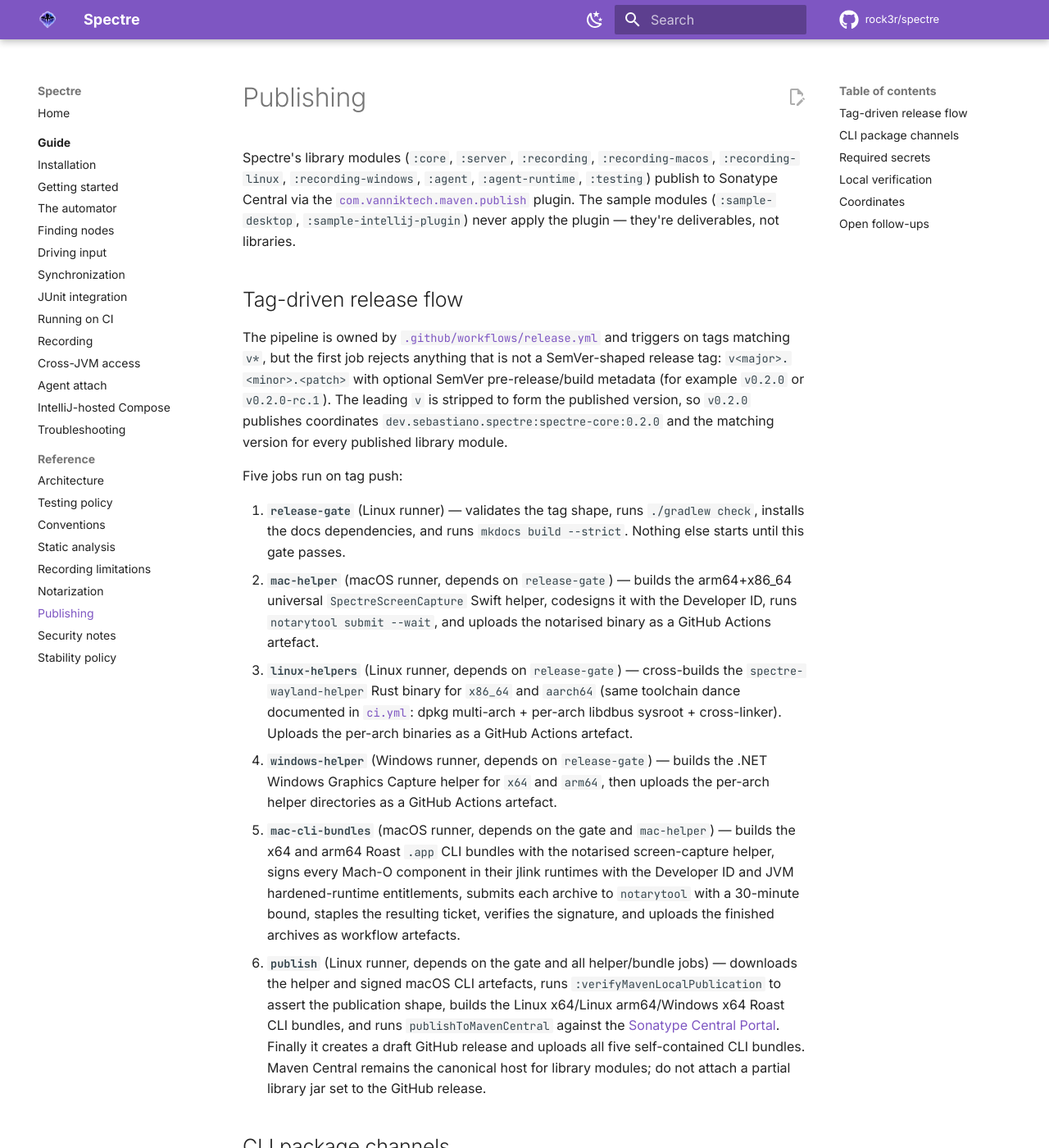
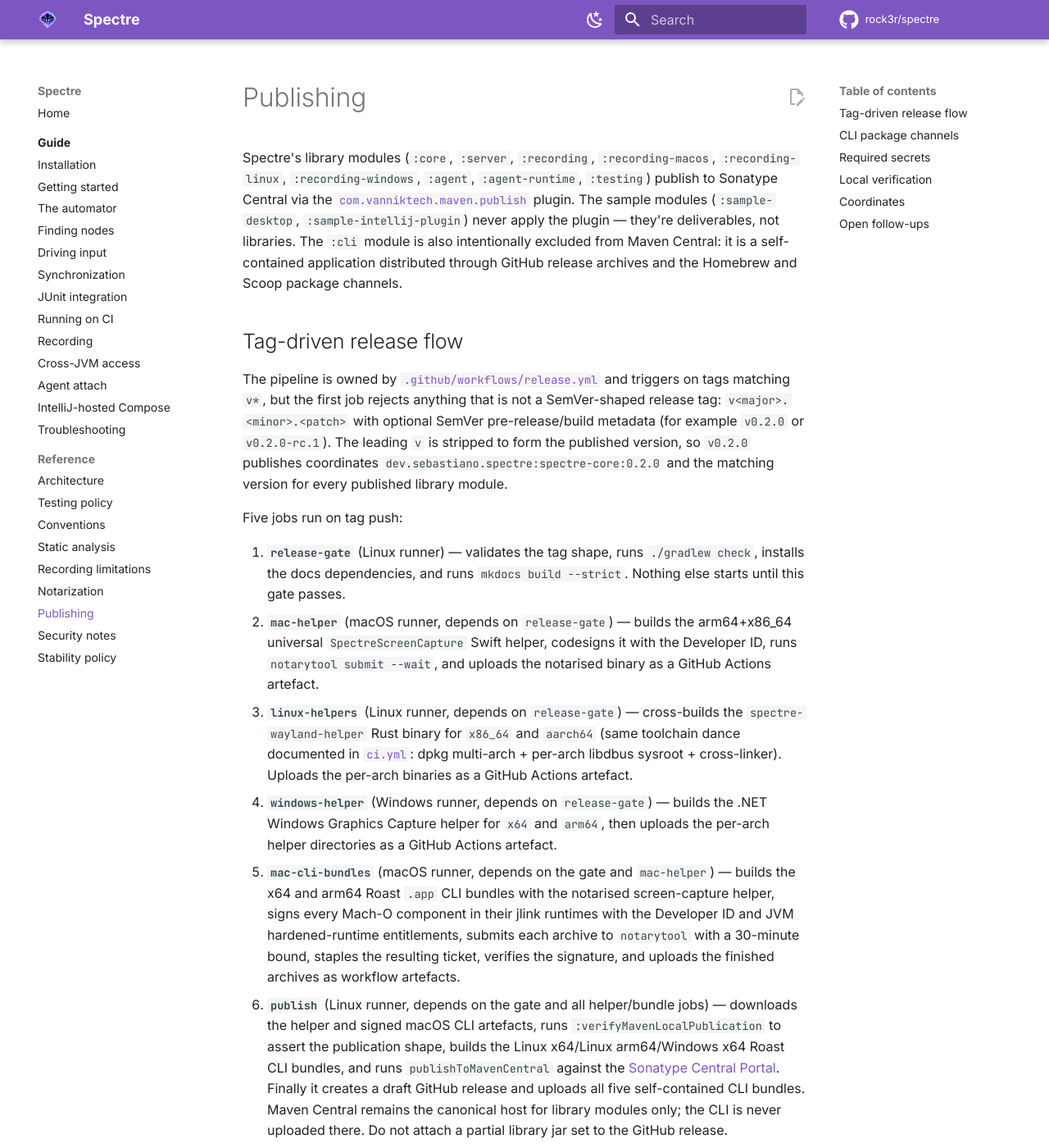
Before and after one commit to rock3r/spectre, an MkDocs documentation site: the page built from docs/PUBLISHING.md, in a window 1280 px wide and 1400 px high. Shown: the whole window at 82% size. Built offline with MkDocs 1.6.1 and Material for MkDocs 9.7.7, drawn with Linux system fonts in a browser that asks for light colours; comment, search, counter and statistics services are not loaded.

Commit message:
Clarify CLI distribution channels

```diff
--- a/docs/PUBLISHING.md
+++ b/docs/PUBLISHING.md
@@ -5,6 +5,9 @@
 [`com.vanniktech.maven.publish`][vanniktech] plugin.
 The sample modules (`:sample-desktop`, `:sample-intellij-plugin`) never apply
 the plugin — they're deliverables, not libraries.
+The `:cli` module is also intentionally excluded from Maven Central: it is a
+self-contained application distributed through GitHub release archives and the
+Homebrew and Scoop package channels.
 
 [vanniktech]: https://github.com/vanniktech/gradle-maven-publish-plugin
 
@@ -49,8 +52,8 @@
    publication shape, builds the Linux x64/Linux arm64/Windows x64 Roast CLI bundles, and runs
    `publishToMavenCentral` against the [Sonatype Central Portal][central-portal]. Finally it
    creates a draft GitHub release and uploads all five self-contained CLI bundles. Maven Central
-   remains the canonical host for library modules; do not attach a partial library jar set to the
-   GitHub release.
+   remains the canonical host for library modules only; the CLI is never uploaded there. Do not
+   attach a partial library jar set to the GitHub release.
 
 ## CLI package channels
 
```
